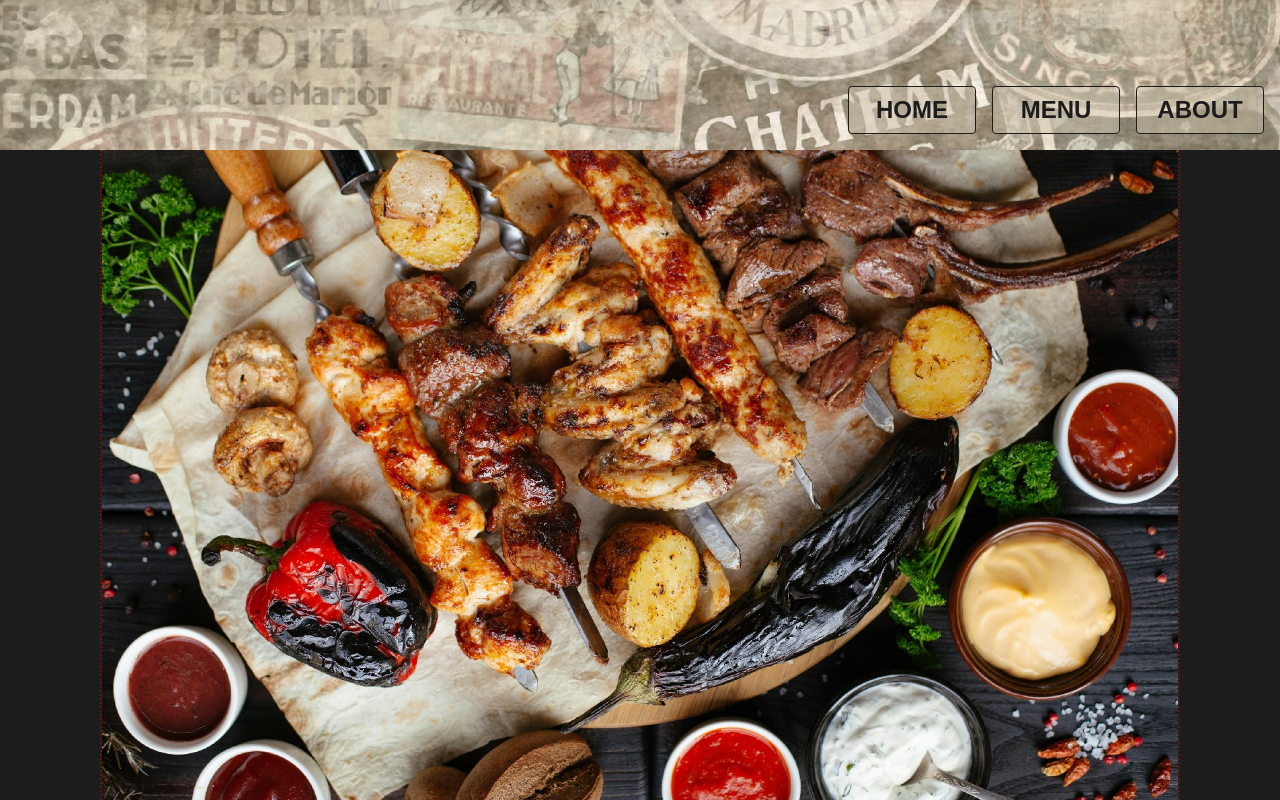
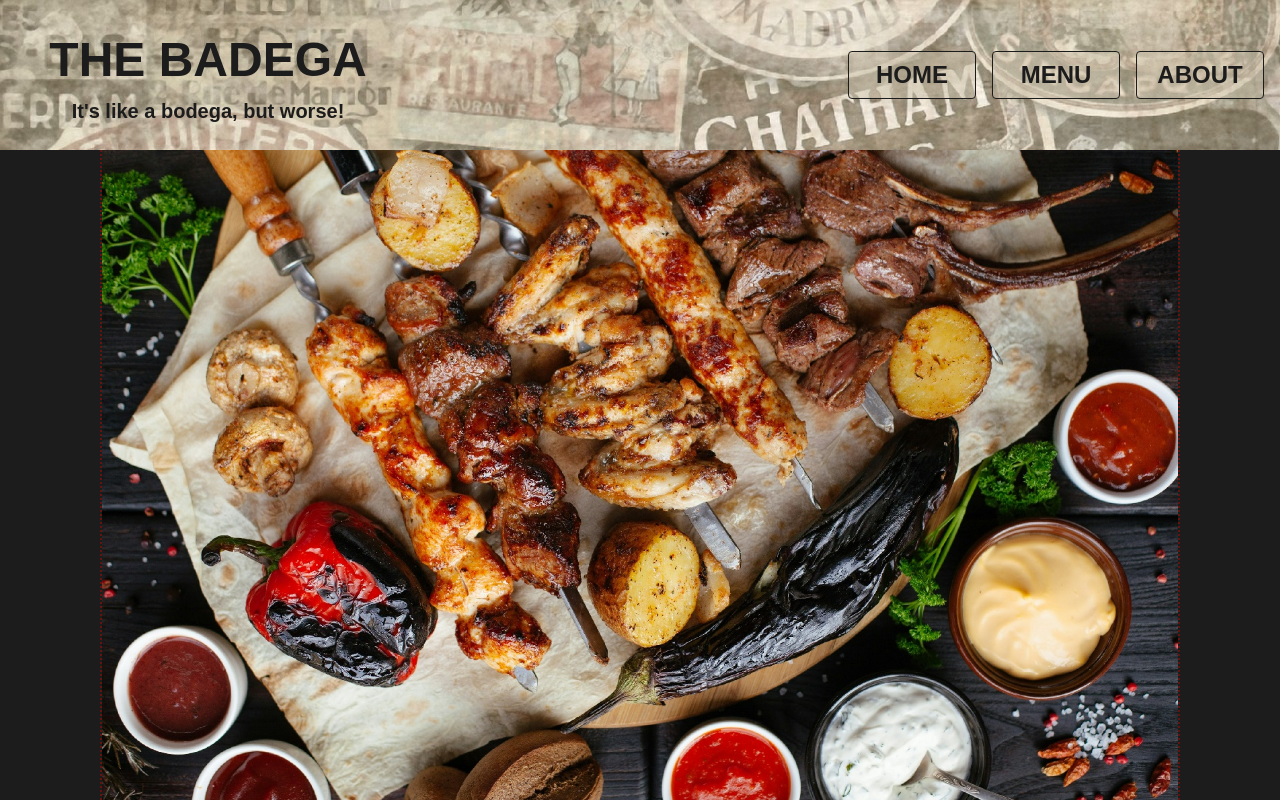
Before and after one commit to El-Burnie/restaurant-page, a website built with webpack: page src/template.html in a window 1280 px wide. Built offline with nearby package versions, Linux system fonts and the light colour scheme.

Commit message:
Add and style title

```diff
--- a/src/style.css
+++ b/src/style.css
@@ -30,22 +30,39 @@ body {
 }
 
 header {
+    display: flex;
+    justify-content: space-between;
+    align-items: center;
+    gap: 2rem;
     position: fixed;
     top: 0;
     left: 0;
     right: 0;
     background-image: url("/assets/images/header-background.jpg");
     height: var(--header-height);
+    padding: 1rem;
+    color: var(--text-color);
+}
 
+#title {
+    display: flex;
+    flex-direction: column;
+    align-items: center;
+    min-width: 24rem;
+}
+
+#title > h1 {
+    font-size: 3rem;
+    font-weight: 900;
+}
+
+#title > h2 {
+    font-size: 1.25rem;
+    font-family: 'monserratthin_italic', sans-serif;
 }
 
 header > nav {
     display: flex;
-    position: absolute;
-    bottom: 0;
-    right: 0;
-    padding-bottom: 1rem;
-    padding-right: 1rem;
     gap: 1rem;
     justify-content: space-between;
 }
--- a/src/template.html
+++ b/src/template.html
@@ -3,10 +3,14 @@
 <head>
     <meta charset="UTF-8">
     <meta name="viewport" content="width=device-width, initial-scale=1.0">
-    <title>Restaurant Page</title>
+    <title>The Badega</title>
 </head>
 <body>
     <header>
+        <div id="title">
+            <h1>THE BADEGA</h1>
+            <h2>It's like a bodega, but worse!</h2>
+        </div>
         <nav>
             <button id="nav-button-home">HOME</button>
             <button id="nav-button-menu">MENU</button>
```
